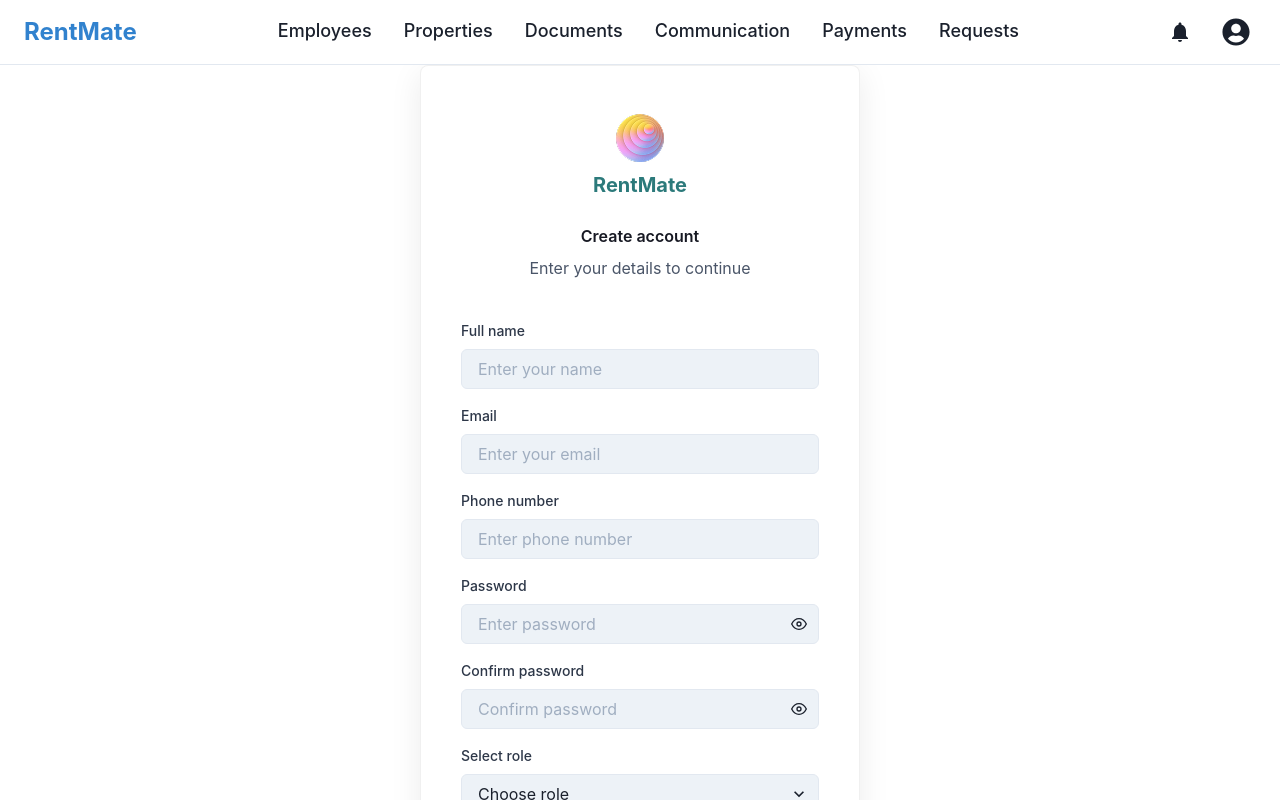
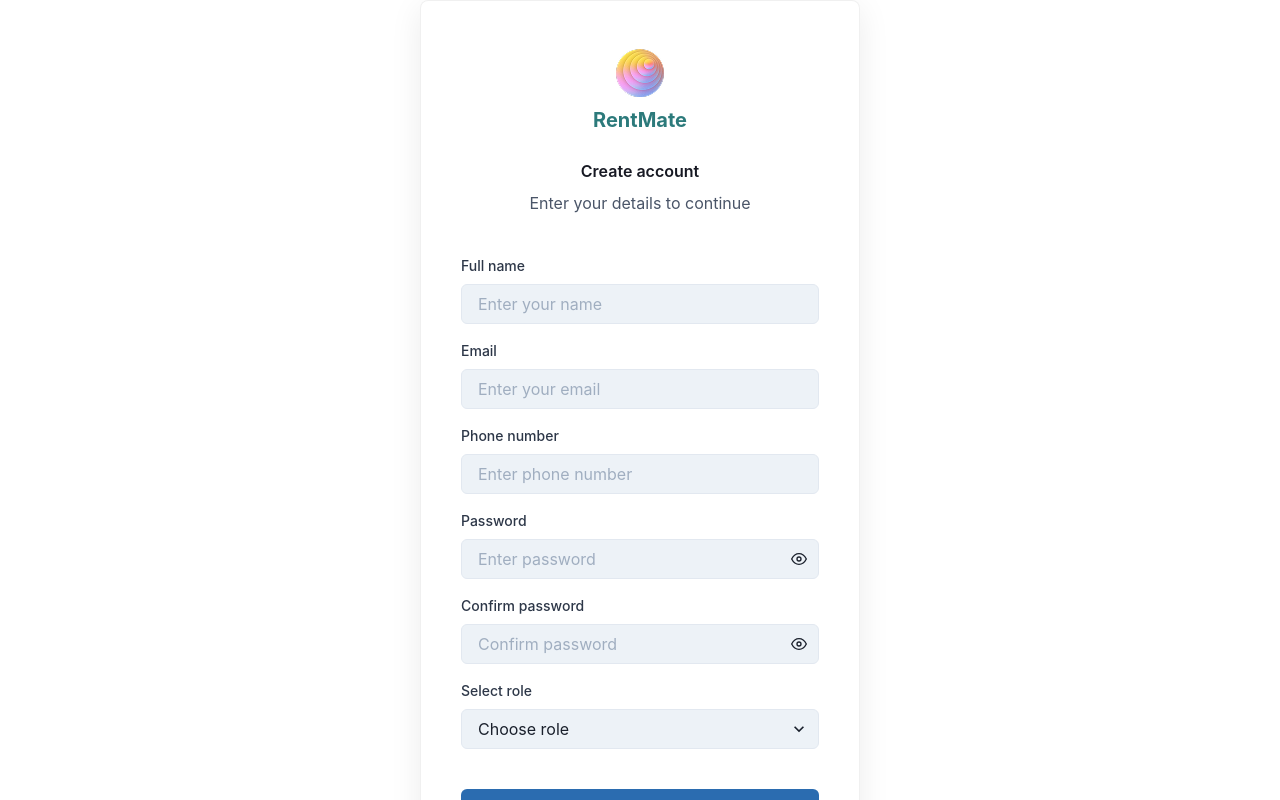
Before and after one commit to NguyenTrongKhoa595/Software-Engineering-Process-Tools, a Next.js app: page /signup in a window 1280 px wide. Shown: the top 800 px of the page. Built offline with nearby package versions, Linux system fonts and the light colour scheme.

Commit message:
Remove NavBar from these page: Forgot password, login, and sign up page

```diff
--- /dev/null
+++ b/components/AuthLayout.jsx
@@ -0,0 +1,17 @@
+// components/AuthLayout.js
+import Head from "next/head";
+import { Box } from "@chakra-ui/react";
+
+export default function AuthLayout({ children }) {
+  return (
+    <>
+      <Head>
+        <title>RentMate</title>
+      </Head>
+
+      <Box minH="100vh">
+        {children}
+      </Box>
+    </>
+  );
+}
--- a/components/Layout.jsx
+++ b/components/Layout.jsx
@@ -8,7 +8,7 @@ export default function Layout({ children }) {
   return (
     <>
       <Head>
-        <title>Real Estate</title>
+        <title>Rentmate </title>
       </Head>
       <Box maxWidth='1280px' m='auto'>
         <header>
--- a/pages/_app.js
+++ b/pages/_app.js
@@ -1,11 +1,10 @@
 import { useEffect } from 'react';
 import Router from 'next/router';
-import Head from 'next/head';
 import NProgress from 'nprogress';
 import { ChakraProvider } from '@chakra-ui/react';
 
 import Layout from '../components/Layout';
-import 'nprogress/nprogress.css'; // Import CSS directly
+import 'nprogress/nprogress.css';
 
 function MyApp({ Component, pageProps }) {
   useEffect(() => {
@@ -18,7 +17,6 @@ function MyApp({ Component, pageProps }) {
     Router.events.on('routeChangeComplete', handleStop);
     Router.events.on('routeChangeError', handleStop);
 
-    // Clean up listeners on unmount
     return () => {
       Router.events.off('routeChangeStart', handleStart);
       Router.events.off('routeChangeComplete', handleStop);
@@ -26,11 +24,14 @@ function MyApp({ Component, pageProps }) {
     };
   }, []);
 
+  // ✅ This is the important part
+  const getLayout =
+    Component.getLayout ||
+    ((page) => <Layout>{page}</Layout>);
+
   return (
     <ChakraProvider>
-      <Layout>
-        <Component {...pageProps} />
-      </Layout>
+      {getLayout(<Component {...pageProps} />)}
     </ChakraProvider>
   );
 }
--- a/pages/forgot-password.js
+++ b/pages/forgot-password.js
@@ -1,5 +1,6 @@
 import { Box, Flex, Image, Input, Button, Text } from "@chakra-ui/react";
 import { useRouter } from "next/router";
+import AuthLayout from "../components/AuthLayout";
 
 export default function ForgotPasswordPage() {
   const router = useRouter();
@@ -70,3 +71,7 @@ export default function ForgotPasswordPage() {
     </Flex>
   );
 }
+
+ForgotPasswordPage.getLayout = function (page) {
+  return <AuthLayout>{page}</AuthLayout>;
+}
--- a/pages/signup.js
+++ b/pages/signup.js
@@ -16,9 +16,9 @@ import {
 import { FiEye, FiEyeOff } from "react-icons/fi";
 import { useState } from "react";
 import RentMateLogo from '../assets/images/RentMate_logo.png';
+import AuthLayout from "../components/AuthLayout";
 
-
-export default function SignupPage() {
+function SignupPage() {
   const [showPassword, setShowPassword] = useState(false);
   const [showConfirm, setShowConfirm] = useState(false);
 
@@ -139,3 +139,7 @@ export default function SignupPage() {
     </Flex>
   );
 }
+
+SignupPage.getLayout = (page) => <AuthLayout>{page}</AuthLayout>;
+
+export default SignupPage;
```
Also changed, not shown: pages/index.js (+8 -2 lines).
